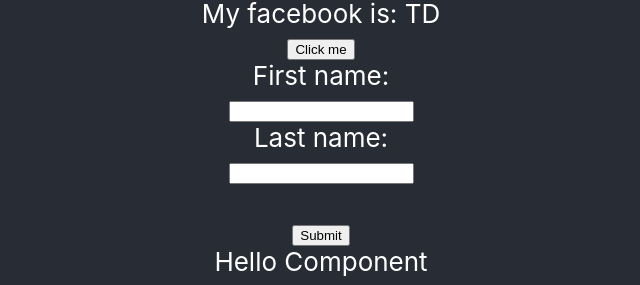
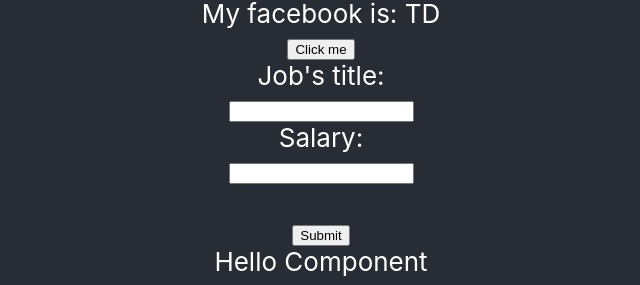
Before and after one commit to trungdung70199/my-react-app, a React (Create React App) app: page / in a window 1280 px wide. Shown: the part 344-629 px from the top of the page, without its empty margins (319-959 px from the left). Built offline with nearby package versions, Linux system fonts and the light colour scheme.

Commit message:
update form addcomponent

```diff
--- a/src/views/Example/AddComponent.js
+++ b/src/views/Example/AddComponent.js
@@ -3,40 +3,61 @@
 class AddComponent extends React.Component {
 
     state = {
-        firstName: '',
-        lastName: '',
+        title: '',
+        salary: '',
     }
-    handleChangeFirstName = (event) => {
+    handleChangeJob = (event) => {
         this.setState({
-            firstName: event.target.value
+            title: event.target.value
         })
     }
 
-    handleChangeLastName = (event) => {
+    handleChangeSalary = (event) => {
         this.setState({
-            lastName: event.target.value
+            salary: event.target.value
+        })
+    }
+
+    handleSubmit = (event) => {
+        event.preventDefault()// su dung  preventDefault: website se k reload lai
+        console.log('>>> Check data input:', this.state)
+        if(!this.state.title || !this.state.salary){
+            alert('Missing required')
+            return;
+        }
+        // alert('Click me!')
+        this.props.addNewJob({
+            id: Math.floor(Math.random() * 1000),
+            title: this.state.title,
+            salary: this.state.salary
+        })
+        this.setState({
+            title: '',
+            salary: ''
         })
     }
 
     render () {
         return(
-            <><form>
-                <label htmlFor="fname">First name:</label><br />
+            <>
+            <form>
+                <label htmlFor="fname">Job's title:</label><br />
                 <input
                     type="text"
-                    value={this.state.firstName}
-                    onChange={(event) => this.handleChangeFirstName(event)} />
+                    value={this.state.title}
+                    onChange={(event) => this.handleChangeJob(event)} />
                 <br />
-                <label htmlFor="lname">Last name:</label><br />
+                <label htmlFor="lname">Salary:</label><br />
                 <input
                     type="text"
-                    value={this.state.lastName}
-                    onChange={(event) => this.handleChangeLastName(event)} /><br /><br />
+                    value={this.state.salary}
+                    onChange={(event) => this.handleChangeSalary(event)} /><br /><br />
                 <input
                     type="submit"
                     value="Submit"
                     onClick={(event) => this.handleSubmit(event)} />
-            </form><div>Hello Component</div></>
+            </form>
+            <div>Hello Component</div></>
         )
     }
 }
--- a/src/views/Example/Form.js
+++ b/src/views/Example/Form.js
@@ -13,17 +13,21 @@
         ]
     }
 
+    addNewJob = (job) => {
+        console.log('Check job from parent:', job);
+        // let currentJobs = this.state.arrJobs
+        // or
+        this.setState({
+            arrJobs: [...this.state.arrJobs, job]
+    })
+    }
 
-    handleSubmit = (event) => {
-        event.preventDefault()// su dung  preventDefault: website se k reload lai
-        console.log('>>> Check data input:', this.state)
-        alert('Click me!')
-    }
     render() {
         return (
             <>
-                <AddComponent />
-
+                <AddComponent
+                 addNewJob={this.addNewJob}
+                />
                 <Child
                     arrJobs = {this.state.arrJobs}
                 />
```
